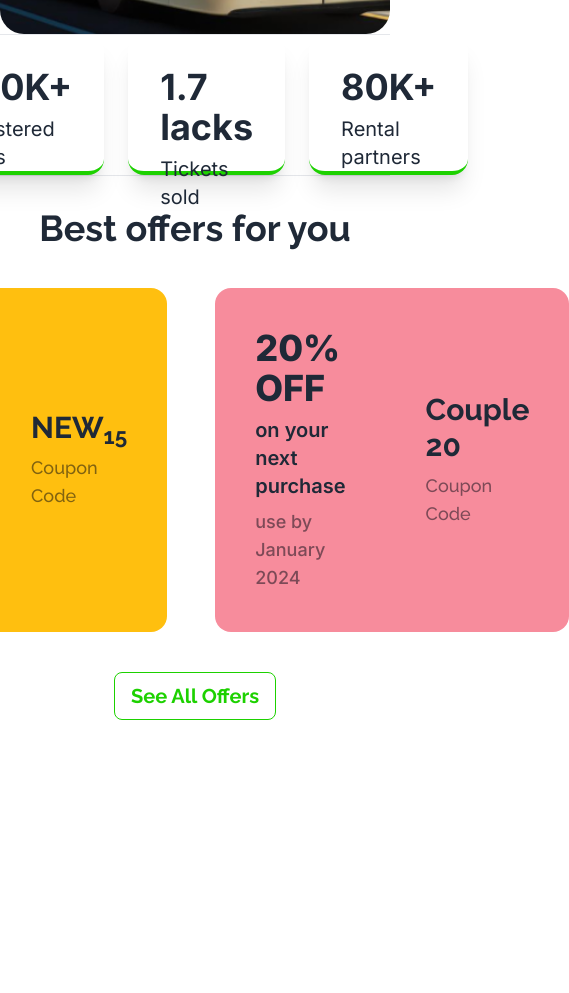
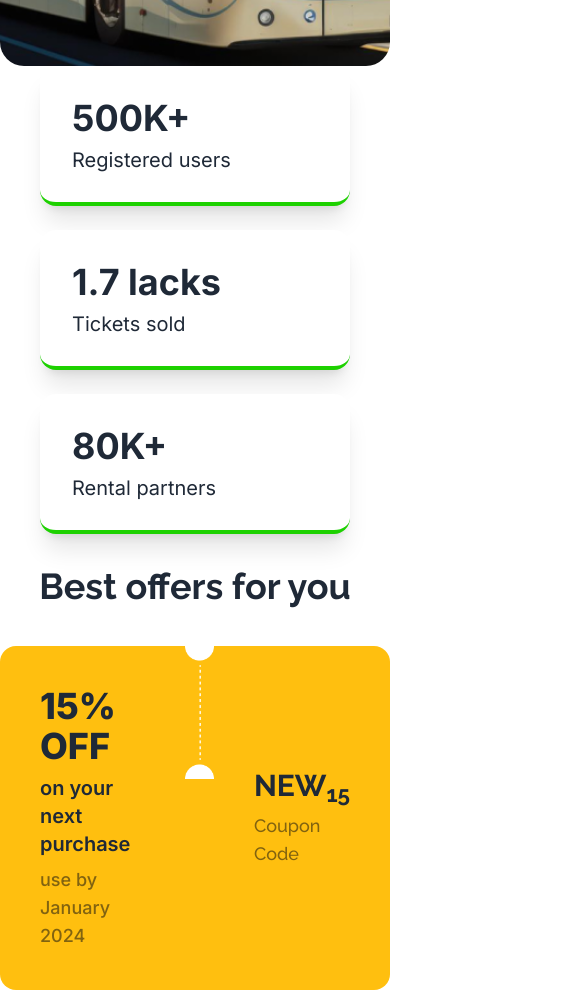
Before and after one commit to rabayasultana/assignment-5-ticketing, a plain HTML site: page index.html in a window 390 px wide. Shown: the part 662-1655 px from the top of the page, 569 px wide, since content can reach past the window. Before the commit the page ends 1422 px from the top, so only its background shows below. Drawn offline with nearby package versions, Linux system fonts and the light colour scheme.

Commit message:
responsiveness started

```diff
--- a/index.html
+++ b/index.html
@@ -12,7 +12,7 @@
 <body class="font-raleway max-w-[1200px] mx-auto">
    <header>
      <!-- navbar section -->
-     <section class="pt-8">
+     <section class="py-8">
       <div class="navbar bg-base-100 ">
         <div class="navbar-start">
           <div class="dropdown">
@@ -47,16 +47,16 @@
 
     <!-- banner section -->
      <section class="">
-      <div class="banner-bg h-[600px]  w-full rounded-3xl flex justify-center items-center lg:relative">
+      <div class="banner-bg h-[600px]  w-full rounded-3xl flex justify-center items-center md:relative">
         <div class="text-white text-center h-80 w-[750px] gap-8 flex flex-col justify-center items-center">
-          <p class="font-extrabold text-6xl">End-to-End Travel with <br><span class="text-color-text">BusTicketZone</span></p>
+          <p class="font-extrabold text-4xl md:text-6xl">End-to-End Travel with <br><span class="text-color-text">BusTicketZone</span></p>
           <p class="font-inter text-xl">Yes, you can run unit tests and view the results directly within the app. The integrated testing features allow for a streamlined .</p>
           <button class="bg-color-text w-[150px] h-[70px] rounded-2xl font-bold text-xl text-black">Buy Tickets</button>
         </div>
       </div>
       <!-- cards -->
-    <div class="lg:absolute -bottom-[70px] lg:w-[1200px]">
-      <div class="flex justify-center font-inter gap-6 border">
+    <div class="md:absolute -bottom-[100px] lg:w-[1200px]">
+      <div class="flex flex-col md:flex-row items-center justify-center font-inter gap-6">
         <!-- card1 -->
         <div class="card lg:card-side h-[140px] w-[310px] shadow-xl rounded-2xl border-b-4 border-color-text bg-white">
           <figure class="pl-6">
@@ -100,11 +100,11 @@
    </header>
    <main>
 <!-- offers section -->
-<section class="lg:mt-40 mt-8 ">
+<section class="md:mt-40 mt-8 ">
   <h3 class="font-bold text-4xl text-center mb-10">Best offers for you</h3>
-  <div class="flex justify-center gap-12">
+  <div class="flex flex-col lg:flex-row justify-center gap-12">
     <!-- first part -->
-<div class="flex bg-[#FFBF0F] rounded-2xl">
+<div class="flex bg-[#FFBF0F] rounded-2xl justify-between">
   <div class="p-2 flex items-center justify-center font-inter">
     <div class="card-body">
       <h2 class="font-extrabold text-4xl">15% OFF</h2>
@@ -116,15 +116,15 @@
   <div>
     <img src="./images/cupon-devider.png" alt="">
   </div>
-  <div class="p-2 flex items-center justify-center">
-    <div class="card-body">
+  <div class="p-2 flex items-center justify-center ">
+    <div class="card-body ">
       <h2 class="font-bold text-3xl">NEW<sub>15</sub></h2>
       <p class="text-lg font-medium text-opacity-50 text-[#030712]">Coupon Code</p>
     </div>
   </div>
 </div>
   <!-- Second part -->
-<div class="flex bg-[#F78C9C] rounded-2xl">
+<div class="flex justify-between bg-[#F78C9C] rounded-2xl">
   <div class="p-2 flex items-center justify-center font-inter">
     <div class="card-body">
       <h2 class="font-extrabold text-4xl">20% OFF</h2>
```
